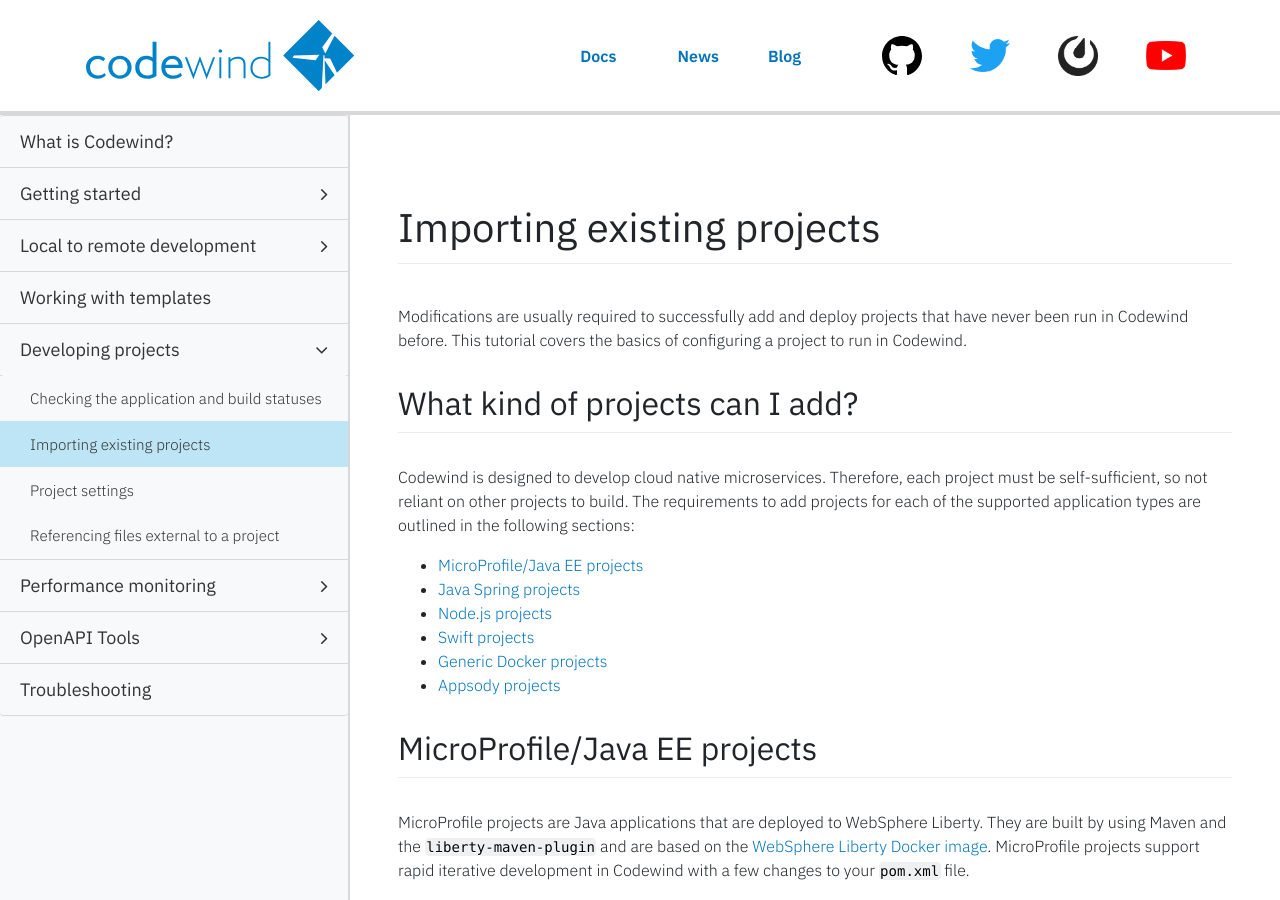
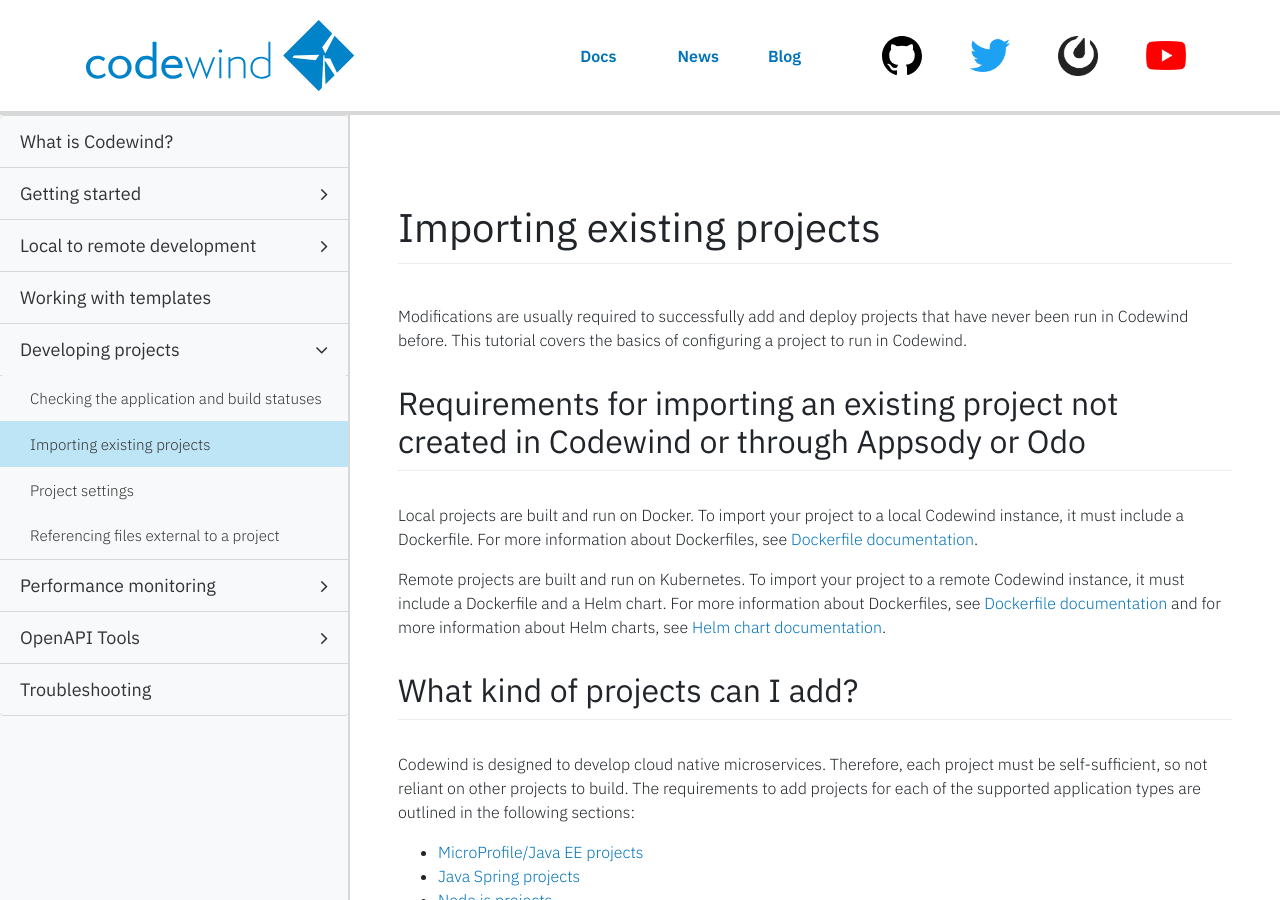
Before and after one commit to eclipse-archived/codewind-docs, a Jekyll site: the page built from docs/_documentations/importing-existing-projects.md, in a window 1280 px wide and 900 px high. Built offline with Jekyll 4.4.1, drawn with Linux system fonts in a browser that asks for light colours; nearby versions of some CDN libraries; comment, search, counter and statistics services are not loaded.

Commit message:
Add a new section to importing (#372)
* Add a new section

Signed-off-by: micgibso <MICGIBSO@uk.ibm.com>

```diff
--- a/docs/_documentations/importing-existing-projects.md
+++ b/docs/_documentations/importing-existing-projects.md
@@ -13,6 +13,12 @@ order: 0
 # Importing existing projects
 
 Modifications are usually required to successfully add and deploy projects that have never been run in Codewind before. This tutorial covers the basics of configuring a project to run in Codewind.
+
+## Requirements for importing an existing project not created in Codewind or through Appsody or Odo
+
+Local projects are built and run on Docker. To import your project to a local Codewind instance, it must include a Dockerfile. For more information about Dockerfiles, see [Dockerfile documentation](https://docs.docker.com/engine/reference/builder/).
+
+Remote projects are built and run on Kubernetes. To import your project to a remote Codewind instance, it must include a Dockerfile and a Helm chart. For more information about Dockerfiles, see [Dockerfile documentation](https://docs.docker.com/engine/reference/builder/) and for more information about Helm charts, see [Helm chart documentation](https://helm.sh/docs/topics/charts/).
 
 ## What kind of projects can I add?
 
```
